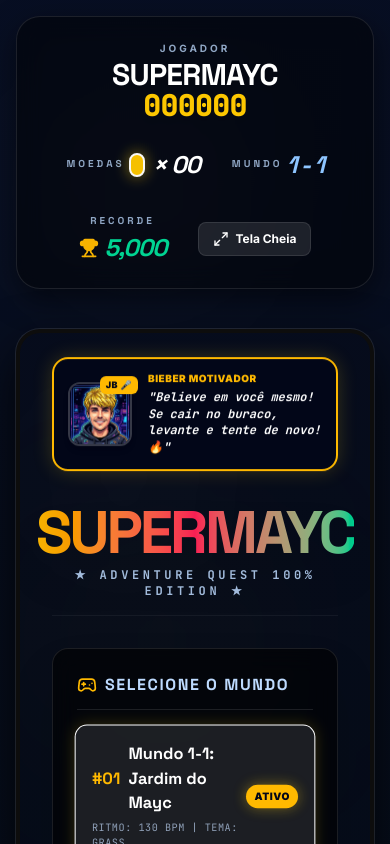
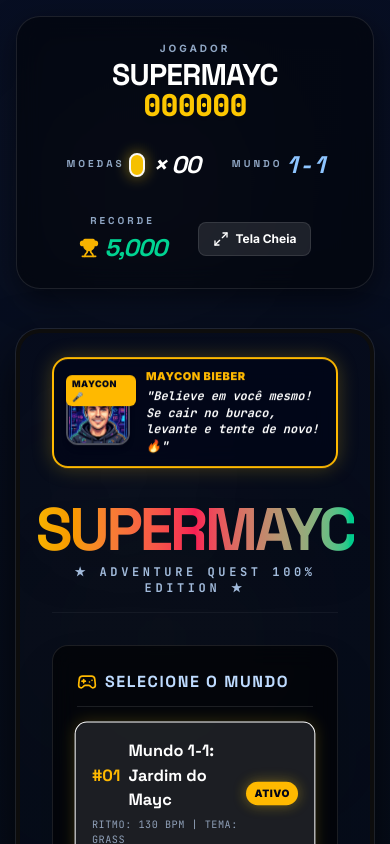
Before and after one commit to mayczadalivs-beep/supermayc, a React (Vite) app: page / in a window 390 px wide. Shown: the top 844 px of the page. Built offline with nearby package versions, Linux system fonts and the light colour scheme.

Commit message:
style: update mobile controls and start screen UI
Refine mobile control aesthetics for a sleeker look and update the "Maycon Bieber" widget import and styling on the start screen.

```diff
--- a/src/components/GameControls.tsx
+++ b/src/components/GameControls.tsx
@@ -12,10 +12,10 @@ export const GameControls: React.FC = () => {
   };
 
   return (
-    <div className="absolute bottom-3 left-0 right-0 z-30 bg-transparent px-6 py-2 flex flex-row justify-between items-end select-none pointer-events-none md:hidden w-full">
+    <div className="absolute bottom-2 left-0 right-0 z-30 bg-transparent px-4 py-1.5 flex flex-row justify-between items-end select-none pointer-events-none md:hidden w-full">
 
-      {/* Left Pad - Movement Cluster (Thumb Left) */}
-      <div className="flex items-center gap-2.5 pointer-events-auto bg-black/40 p-2.5 rounded-full backdrop-blur-md border border-white/10 shadow-2xl">
+      {/* Left Pad - Movement Cluster (Thumb Left) - Ultra Transparent & Sleek */}
+      <div className="flex items-center gap-1.5 pointer-events-auto bg-transparent">
         {/* Left Arrow */}
         <button
           onMouseDown={() => handleTouchStart("ArrowLeft")}
@@ -23,10 +23,10 @@ export const GameControls: React.FC = () => {
           onMouseLeave={() => handleTouchEnd("ArrowLeft")}
           onTouchStart={(e) => { e.preventDefault(); handleTouchStart("ArrowLeft"); }}
           onTouchEnd={(e) => { e.preventDefault(); handleTouchEnd("ArrowLeft"); }}
-          className="w-14 h-14 bg-slate-950/65 active:bg-blue-600/80 active:scale-90 border border-white/20 rounded-full text-white flex justify-center items-center shadow-lg transition-all duration-75 select-none touch-none cursor-pointer"
+          className="w-12 h-12 bg-black/25 active:bg-blue-600/80 active:scale-90 border border-white/10 rounded-full text-white/60 active:text-white flex justify-center items-center shadow-md transition-all duration-75 select-none touch-none cursor-pointer"
           title="Mover para esquerda"
         >
-          <ArrowLeft className="w-6 h-6 text-slate-100" />
+          <ArrowLeft className="w-5 h-5 text-slate-200" />
         </button>
 
         {/* Down Arrow (Crouch / Enter Pipes) */}
@@ -36,10 +36,10 @@ export const GameControls: React.FC = () => {
           onMouseLeave={() => handleTouchEnd("ArrowDown")}
           onTouchStart={(e) => { e.preventDefault(); handleTouchStart("ArrowDown"); }}
           onTouchEnd={(e) => { e.preventDefault(); handleTouchEnd("ArrowDown"); }}
-          className="w-11 h-11 bg-slate-950/45 active:bg-blue-600/60 active:scale-90 border border-white/10 rounded-full text-white flex justify-center items-center shadow-md transition-all duration-75 select-none touch-none cursor-pointer"
+          className="w-10 h-10 bg-black/20 active:bg-blue-600/70 active:scale-90 border border-white/10 rounded-full text-white/50 active:text-white flex justify-center items-center shadow-sm transition-all duration-75 select-none touch-none cursor-pointer"
           title="Agachar"
         >
-          <ArrowDown className="w-5 h-5 text-slate-300" />
+          <ArrowDown className="w-4 h-4 text-slate-300" />
         </button>
 
         {/* Right Arrow */}
@@ -49,15 +49,15 @@ export const GameControls: React.FC = () => {
           onMouseLeave={() => handleTouchEnd("ArrowRight")}
           onTouchStart={(e) => { e.preventDefault(); handleTouchStart("ArrowRight"); }}
           onTouchEnd={(e) => { e.preventDefault(); handleTouchEnd("ArrowRight"); }}
-          className="w-14 h-14 bg-slate-950/65 active:bg-blue-600/80 active:scale-90 border border-white/20 rounded-full text-white flex justify-center items-center shadow-lg transition-all duration-75 select-none touch-none cursor-pointer"
+          className="w-12 h-12 bg-black/25 active:bg-blue-600/80 active:scale-90 border border-white/10 rounded-full text-white/60 active:text-white flex justify-center items-center shadow-md transition-all duration-75 select-none touch-none cursor-pointer"
           title="Mover para direita"
         >
-          <ArrowRight className="w-6 h-6 text-slate-100" />
+          <ArrowRight className="w-5 h-5 text-slate-200" />
         </button>
       </div>
 
-      {/* Right Pad - Action Cluster (Thumb Right) */}
-      <div className="flex items-center gap-3.5 pointer-events-auto bg-black/40 p-2.5 rounded-full backdrop-blur-md border border-white/10 shadow-2xl">
+      {/* Right Pad - Action Cluster (Thumb Right) - Ultra Transparent & Sleek */}
+      <div className="flex items-center gap-2 pointer-events-auto bg-transparent">
         {/* Fire Attack */}
         <button
           onMouseDown={() => handleTouchStart("KeyE")}
@@ -65,11 +65,11 @@ export const GameControls: React.FC = () => {
           onMouseLeave={() => handleTouchEnd("KeyE")}
           onTouchStart={(e) => { e.preventDefault(); handleTouchStart("KeyE"); }}
           onTouchEnd={(e) => { e.preventDefault(); handleTouchEnd("KeyE"); }}
-          className="w-13 h-13 bg-amber-500/25 active:bg-amber-600/80 border border-amber-400/30 rounded-full flex flex-col justify-center items-center text-amber-200 shadow-md active:scale-95 transition-all duration-75 select-none touch-none cursor-pointer"
+          className="w-11 h-11 bg-amber-500/15 active:bg-amber-600/80 border border-amber-400/20 rounded-full flex flex-col justify-center items-center text-amber-200/60 active:text-amber-100 active:scale-95 transition-all duration-75 select-none touch-none cursor-pointer"
           title="Lançar Fogo"
         >
-          <Flame className="w-4 h-4 fill-amber-300 text-amber-300" />
-          <span className="text-[7px] font-black tracking-normal mt-0.5">FOGO</span>
+          <Flame className="w-3.5 h-3.5 fill-amber-300/40 text-amber-300/60 active:fill-amber-300 active:text-amber-300" />
+          <span className="text-[6.5px] font-black tracking-normal mt-0.5">FOGO</span>
         </button>
 
         {/* Jump Button (Primary and Largest) */}
@@ -79,11 +79,11 @@ export const GameControls: React.FC = () => {
           onMouseLeave={() => handleTouchEnd("Space")}
           onTouchStart={(e) => { e.preventDefault(); handleTouchStart("Space"); }}
           onTouchEnd={(e) => { e.preventDefault(); handleTouchEnd("Space"); }}
-          className="w-16 h-16 bg-white/15 active:bg-blue-500/85 border-2 border-white/35 rounded-full flex flex-col justify-center items-center text-white shadow-xl active:scale-90 transition-all duration-75 select-none touch-none cursor-pointer"
+          className="w-13 h-13 bg-white/10 active:bg-blue-500/80 border border-white/25 rounded-full flex flex-col justify-center items-center text-white/65 active:text-white active:scale-90 transition-all duration-75 select-none touch-none cursor-pointer shadow-sm"
           title="Pular"
         >
-          <ArrowUp className="w-7 h-7 text-white" />
-          <span className="text-[8px] font-extrabold tracking-normal mt-0.5">PULAR</span>
+          <ArrowUp className="w-5 h-5 text-slate-200" />
+          <span className="text-[7.5px] font-black tracking-normal mt-0.5">PULAR</span>
         </button>
       </div>
     </div>
--- a/src/components/StartScreen.tsx
+++ b/src/components/StartScreen.tsx
@@ -3,6 +3,8 @@ import { GameState, LevelConfig } from "../types";
 import { LEVELS } from "../utils/levels";
 import { Play, Flame, Shield, HelpCircle, Gamepad2, Monitor, Smartphone } from "lucide-react";
 import { audio } from "../utils/audio";
+// @ts-ignore
+import justinBieberImg from "../assets/images/justin_bieber_pixel_art_1782567123144.jpg";
 
 interface StartScreenProps {
   onStartGame: (levelId: number) => void;
@@ -55,20 +57,20 @@ export const StartScreen: React.FC<StartScreenProps> = ({
       {/* Main Header with Justin Bieber */}
       <div className="w-full flex flex-col md:flex-row items-center justify-center gap-6 md:gap-10 border-b border-white/5 pb-4 z-10">
         {/* Justin Bieber Widget (Where highlighted by the user) */}
-        <div className="flex items-center gap-4 bg-slate-950/80 backdrop-blur-md p-3.5 rounded-2xl border-2 border-amber-400 shadow-[0_0_20px_rgba(250,204,21,0.2)] max-w-sm animate-bounce-slow shrink-0">
+        <div className="flex items-center gap-4 bg-slate-950/85 backdrop-blur-md p-3 rounded-2xl border-2 border-amber-400 shadow-[0_0_20px_rgba(250,204,21,0.25)] max-w-sm animate-bounce-slow shrink-0">
           <div className="relative shrink-0">
             <img
-              src="/src/assets/images/justin_bieber_pixel_art_1782567123144.jpg"
-              alt="Justin Bieber 8-Bit"
-              className="w-16 h-16 rounded-xl border-2 border-white/20 shadow-md object-cover"
+              src={justinBieberImg}
+              alt="Maycon Bieber 8-Bit"
+              className="w-16 h-16 rounded-xl border-2 border-white/30 shadow-md object-cover"
               referrerPolicy="no-referrer"
             />
-            <span className="absolute -top-1.5 -right-1.5 bg-amber-400 text-slate-950 text-[9px] font-black uppercase px-1.5 py-0.5 rounded-md tracking-wider">
-              JB 🎤
+            <span className="absolute -top-1.5 -right-1.5 bg-amber-400 text-slate-950 text-[9px] font-black uppercase px-1.5 py-0.5 rounded-md tracking-wider shadow-sm">
+              MAYCON 🎤
             </span>
           </div>
           <div className="text-left font-sans">
-            <p className="text-[10px] uppercase tracking-wider text-amber-400 font-black leading-none">Bieber Motivador</p>
+            <p className="text-[11px] uppercase tracking-wider text-amber-400 font-black leading-none">Maycon Bieber</p>
             <p className="text-white text-xs font-semibold leading-snug mt-1.5 italic font-mono">
               "{motivationalPhrase}"
             </p>
```
